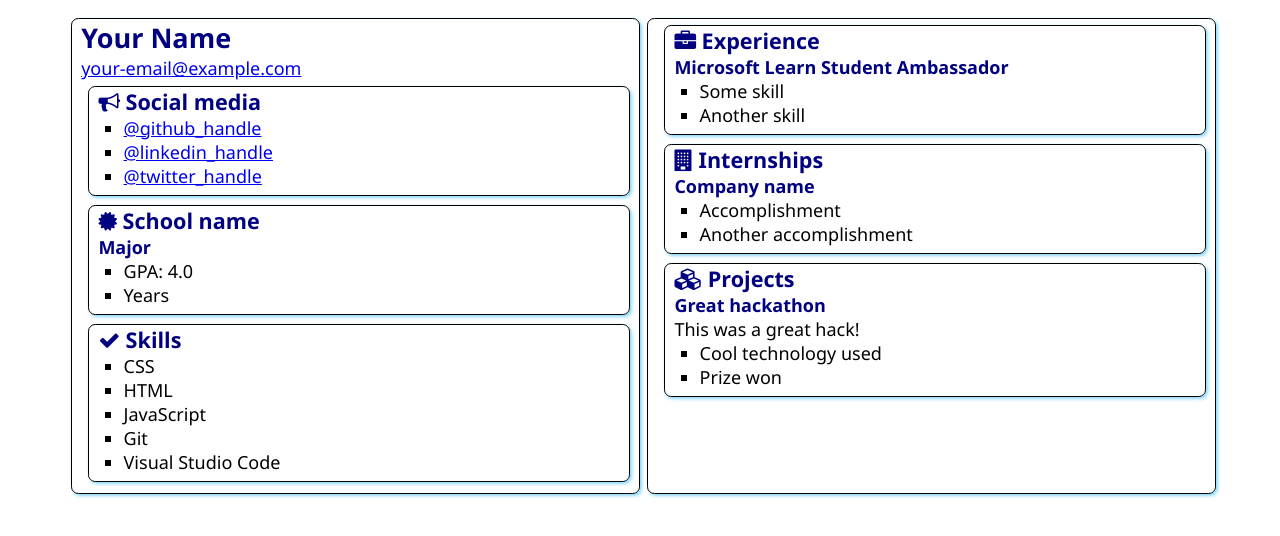
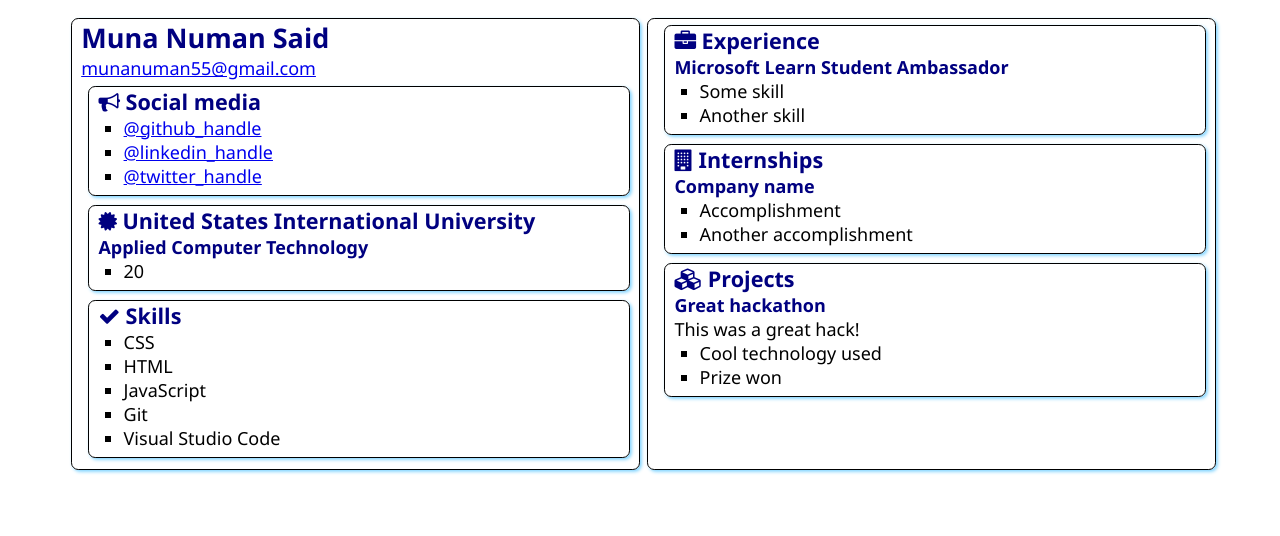
Before and after one commit to Munanom/SATechnicalOnboarding, a plain HTML site: page src/index.html in a window 1280 px wide. Drawn offline with Linux system fonts and the light colour scheme.

Commit message:
identity modification

```diff
--- a/src/index.html
+++ b/src/index.html
@@ -12,8 +12,8 @@
 <body>
     <main>
         <article class="box">
-            <h1>Your Name</h1>
-            <div><a href="mailto:your.email@example.com">your-email@example.com</a></div>
+            <h1>Muna Numan Said</h1>
+            <div><a href="mailto:your.email@example.com">munanuman55@gmail.com</a></div>
 
             <section class="box">
                 <h2>
@@ -31,12 +31,11 @@
                 <div class="education">
                     <h2>
                         <i class="fa fa-certificate" aria-hidden="true"></i>
-                        School name
+                        United States International University
                     </h2>
-                    <h3>Major</h3>
+                    <h3>Applied Computer Technology</h3>
                     <ul>
-                        <li>GPA: 4.0</li>
-                        <li>Years</li>
+                        <li>20</li>
                     </ul>
                 </div>
             </section>
```
